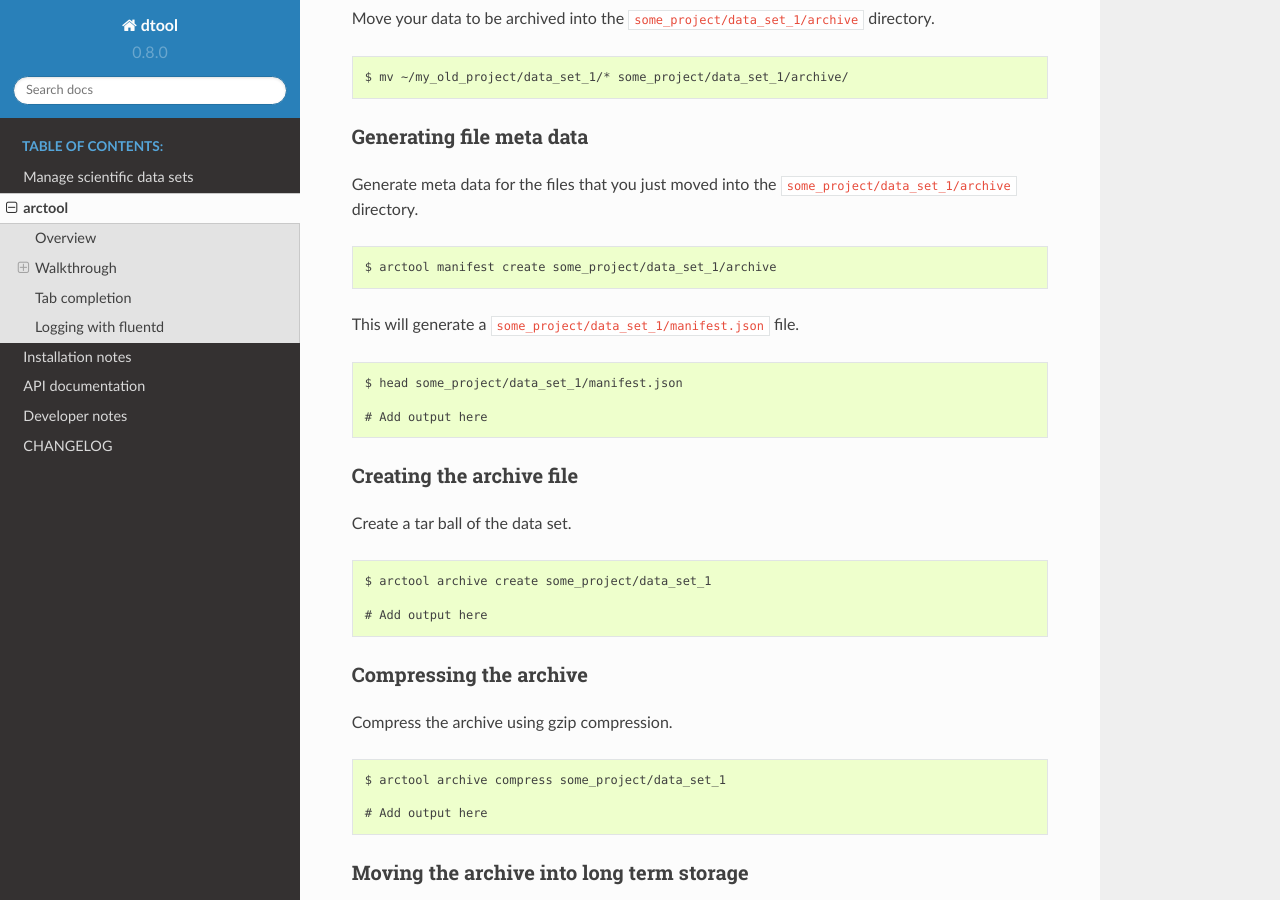
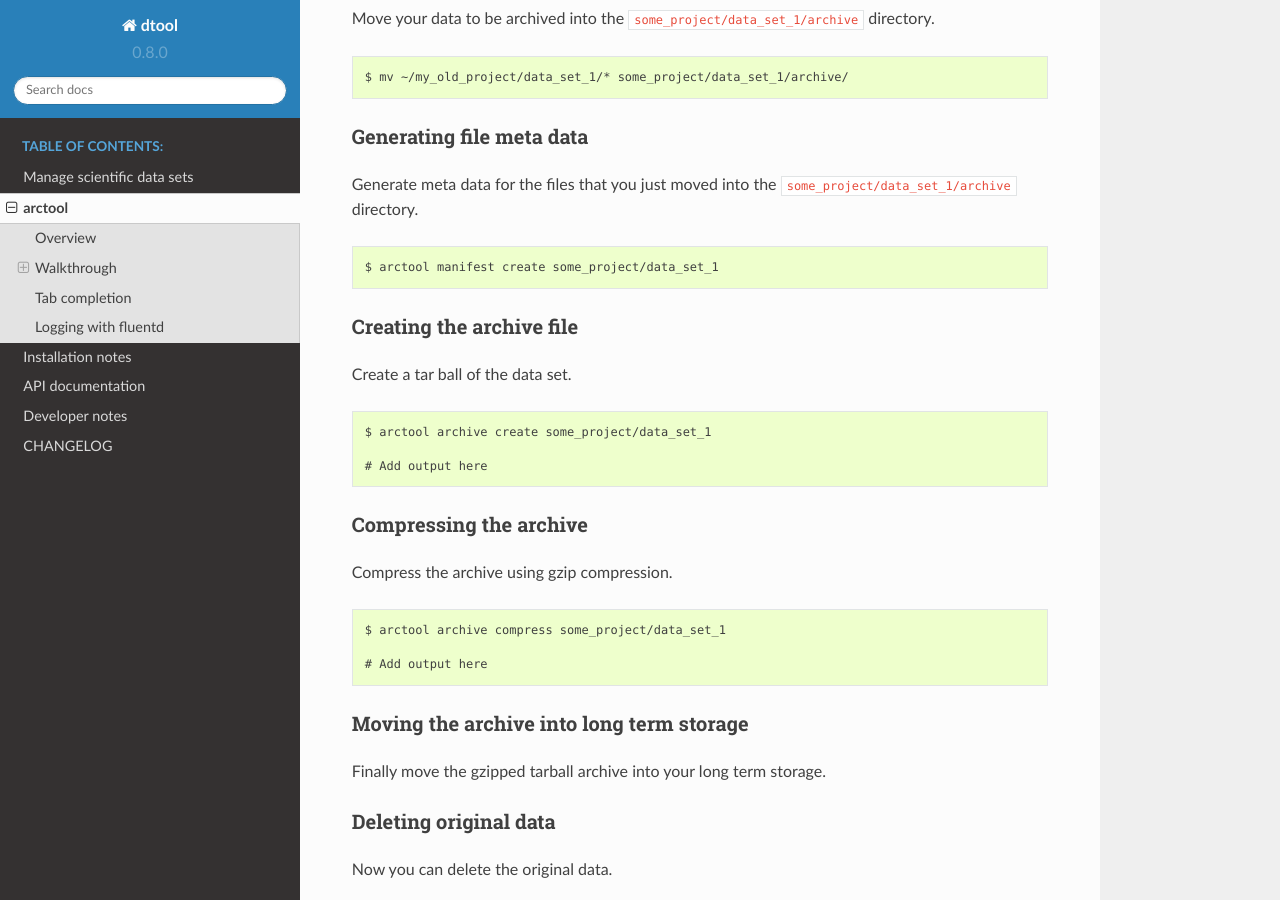
Before and after one commit to JIC-CSB/dtool, a Sphinx documentation site: the page built from docs/source/arctool.rst, in a window 1280 px wide and 900 px high, scrolled down 2434 px. Built offline with Sphinx 7.4.7 and the Read the Docs theme 2.0.0, drawn with Linux system fonts in a browser that asks for light colours.

Commit message:
Fix arctool manifest doc

```diff
--- a/docs/source/arctool.rst
+++ b/docs/source/arctool.rst
@@ -104,15 +104,8 @@ Generate meta data for the files that you just moved into the
 
 ::
 
-    $ arctool manifest create some_project/data_set_1/archive
+    $ arctool manifest create some_project/data_set_1
 
-This will generate a ``some_project/data_set_1/manifest.json`` file.
-
-::
-
-    $ head some_project/data_set_1/manifest.json
-
-    # Add output here
 
 Creating the archive file
 ^^^^^^^^^^^^^^^^^^^^^^^^^
```
